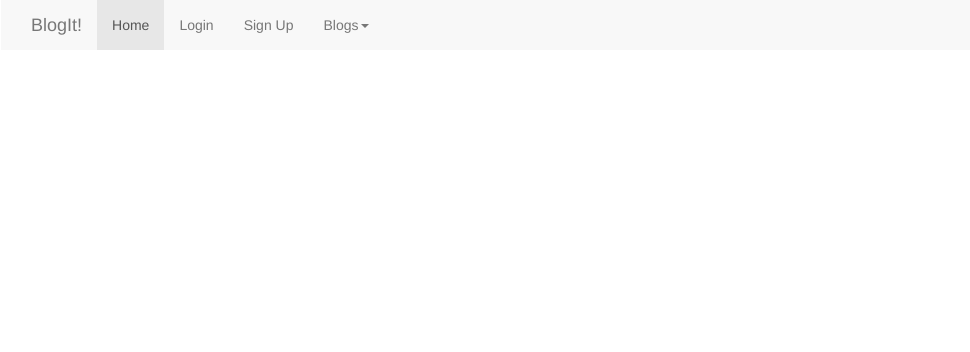
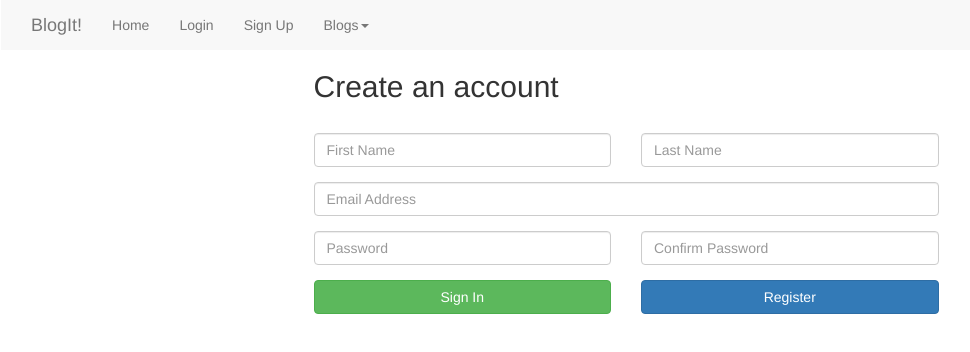
Before and after one commit to PushkarR/BlogIt, a plain HTML site: page index.html at #/signup in a window 1280 px wide. Shown: the whole page, without its empty margins (14-984 px from the left). Drawn offline with nearby package versions, Linux system fonts and the light colour scheme.

Commit message:
third commit

```diff
--- a/app.js
+++ b/app.js
@@ -7,20 +7,27 @@ app.config(function($routeProvider, $locationProvider){
 
     $routeProvider
     .when('/',{
-            templateUrl: 'templates/home.html',
-            controller: "HomeCtrl"
+        templateUrl: 'templates/home.html',
+        controller: "HomeCtrl"
     })
     .when('/login',{
-            templateUrl: 'templates/login.html',
-            controller: "LoginCtrl"
-    });
-});
+        templateUrl: 'templates/login.html',
+        controller: "LoginCtrl"
+    })
+    .when('/signup',{
+        templateUrl: 'templates/signup.html',
+        controller: "SignUpCtrl"
+    })
+})
 
 app.controller('HomeCtrl',function(){
-});
+})
 
 app.controller('LoginCtrl',function(){
-});
+})
+
+app.controller('SignUpCtrl',function() {
+})
 
 app.controller('myCtrl',function($scope){
 // 	$scope.message="Welcome to BlogIt!"
--- a/index.html
+++ b/index.html
@@ -3,7 +3,7 @@
     <head>
         <title>BlogIt!</title>
         <link rel="stylesheet" href="/bower_components/bootstrap/dist/css/bootstrap.min.css" type="text/css" />
-        <script type="text/javascript" src="bower_components/jqery/dist/jquery.min.js"></script>
+        <script type="text/javascript" src="bower_components/jquery/dist/jquery.min.js"></script>
         <script type="text/javascript" src="bower_components/bootstrap/dist/js/bootstrap.min.js"></script>
         <script type="text/javascript" src="bower_components/stamplay-js-sdk/dist/stamplay.min.js"></script>
         <script type="text/javascript" src="bower_components/angular/angular.min.js"></script>
--- a/structure/menu.html
+++ b/structure/menu.html
@@ -11,10 +11,10 @@
         </div>
         <div class="collapse navbar-collapse" id="bs-example-navbar-collapse-1">
             <ul class="nav navbar-nav">
-                <li class="active"><a href="#/">Home<span class="sr-only">(current)</span></a></li>
-                    <li><a href="#/login">Login</a></li>
-                    <li><a href="#">Sign Up</a></li>
-                    <li class="dropdown">
+                <li ui-sref-active="active"><a href="#/">Home<span class="sr-only">(current)</span></a></li>
+                <li ui-sref-active="active"><a href="#/login">Login</a></li>
+                <li ui-sref-active="active"><a href="#/signup">Sign Up</a></li>
+                <li class="dropdown">
                     <a class="dropdown-toggle" data-toggle="dropdown" role="button" aria-haspopup="true" aria-expanded="false">Blogs<span class="caret"></span></a>
                     <ul class="dropdown-menu">
                         <li><a href="#">Write a Blog</a></li>
--- /dev/null
+++ b/templates/signup.html
@@ -0,0 +1,43 @@
+<div class="row">
+    <div class="col-xs 12 col-sm-8 col-md-6 col-sm-offset-2 col-md-offset-3">
+        <form>
+            <h2>Create an account</h2>
+            <br />
+            <div class="row">
+                <div class="col-xs-12 col-sm-6 col-md-6">
+                    <div class="form-group">
+                        <input type="text" ng-model="newUser.firstName" class="form-control input-md" placeholder="First Name" tabIndex="1" required>
+                    </div>
+                </div>
+                <div class="col-xs-12 col-sm-6 col-md-6">
+                    <div class="form-group">
+                        <input type="text" ng-model="newUser.lastName" class="form-control input-md" placeholder="Last Name" tabIndex="2" required>
+                    </div>
+                </div>
+                <div class="col-xs-12">
+                    <div class="form-group">
+                        <input type="email" ng-model="newUser.email" class="form-control input-md" placeholder="Email Address" tabIndex="3" required>
+                    </div>
+                </div>
+                <div class="col-xs-12 col-sm-6 col-md-6">
+                    <div class="form-group">
+                        <input type="password" ng-model="newUser.password" class="form-control input-md" placeholder="Password" tabIndex="4" required>
+                    </div>
+                </div>
+                <div class="col-xs-12 col-sm-6 col-md-6">
+                    <div class="form-group">
+                        <input type="password" ng-model="newUser.confirmPassword" class="form-control input-md" placeholder="Confirm Password" tabIndex="5" required>
+                    </div>
+                </div>
+            </div>
+            <div class="row">
+                <div class="col-xs-12 col-md-6">
+                    <a href="#/login" class="btn btn-success btn-block btn-md" tabIndex="6">Sign In</a>
+                </div>
+                <div class="col-xs-12 col-md-6">
+                    <button type="submit" ng-click="signup()" class="btn btn-primary btn-block btn-md" tabIndex="6">Register</button>
+                </div>
+            </div>
+        </form>
+    </div>
+</div>
```
